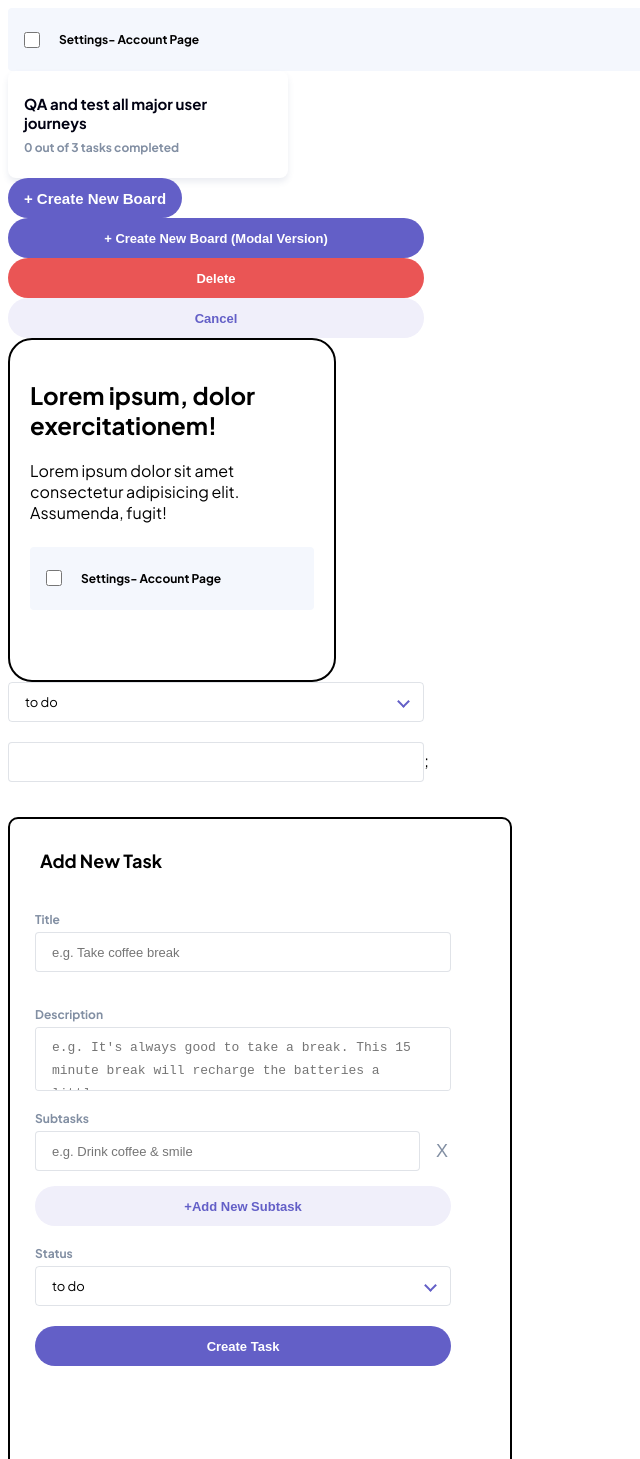
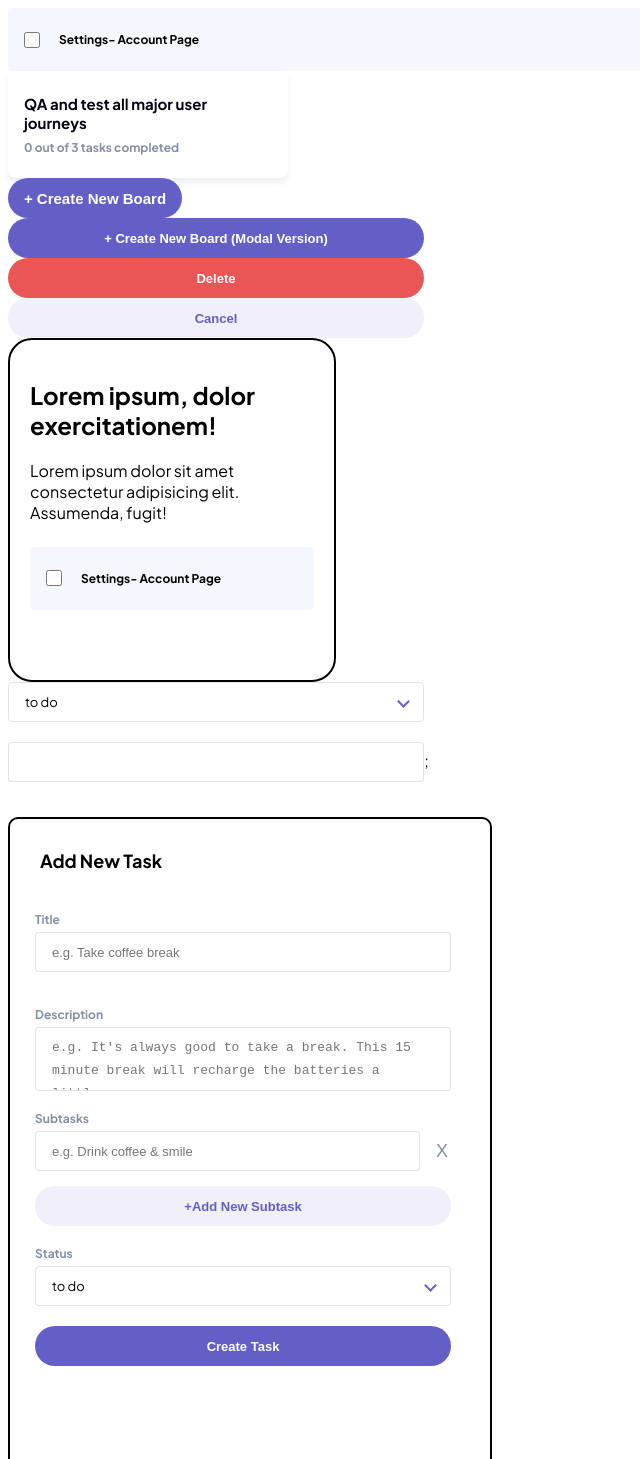
Before and after one commit to ryjw/Kanban-task-management, a Next.js app: page / in a window 1280 px wide. Shown: the top 1459 px of the page, without its empty margins (0-640 px from the left). Built offline with nearby package versions, Linux system fonts and the light colour scheme.

Commit message:
updated subtask

```diff
--- a/src/partials/_subtask.module.scss
+++ b/src/partials/_subtask.module.scss
@@ -8,9 +8,12 @@
   flex-direction: column;
   border-radius: 10px;
   border: 2px solid black;
-  width: 500px;
-  height: 650px;
-  @include sm;
+  width: 343px;
+  height: 659px;
+  @include lg {
+    width: 480px;
+    height: 675px;
+  }
 }
 
 .mainTitle {
```
Also changed, not shown: src/partials/_breakpoints.scss (+9 -9 lines).
